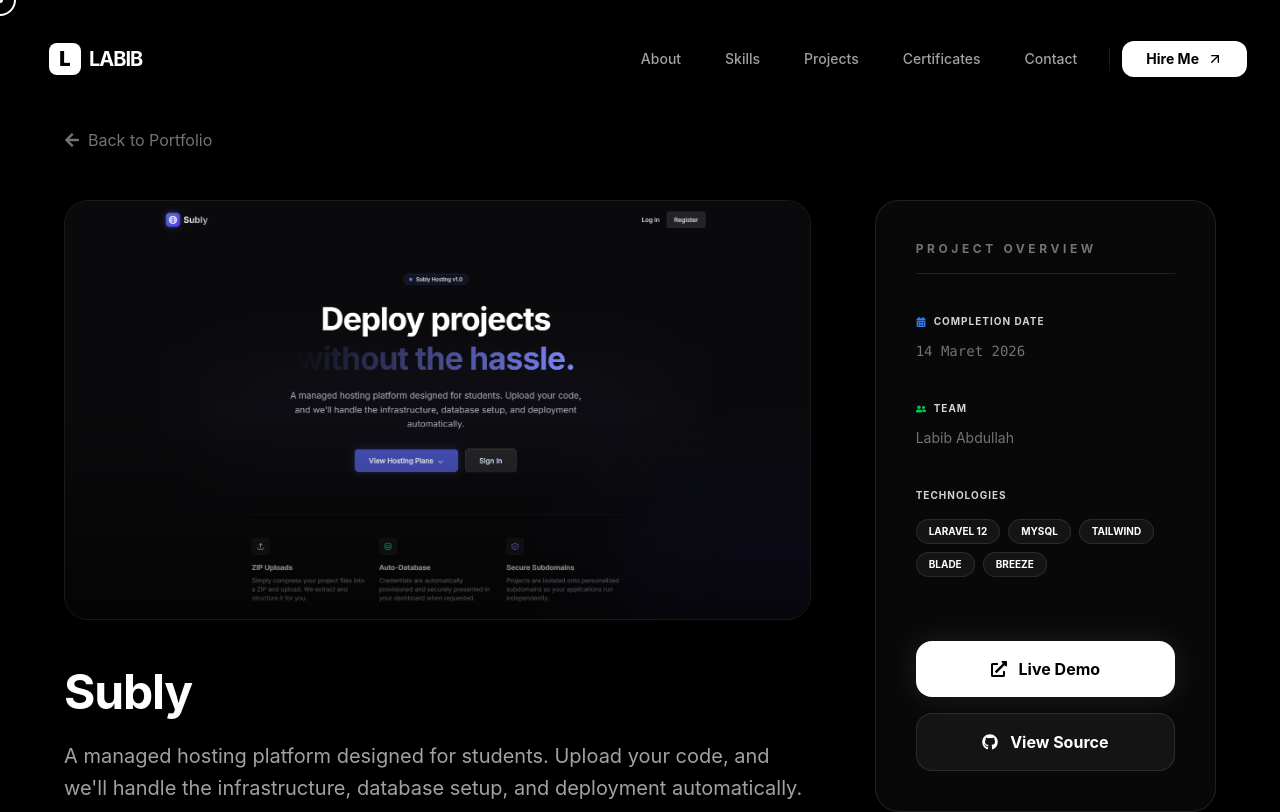
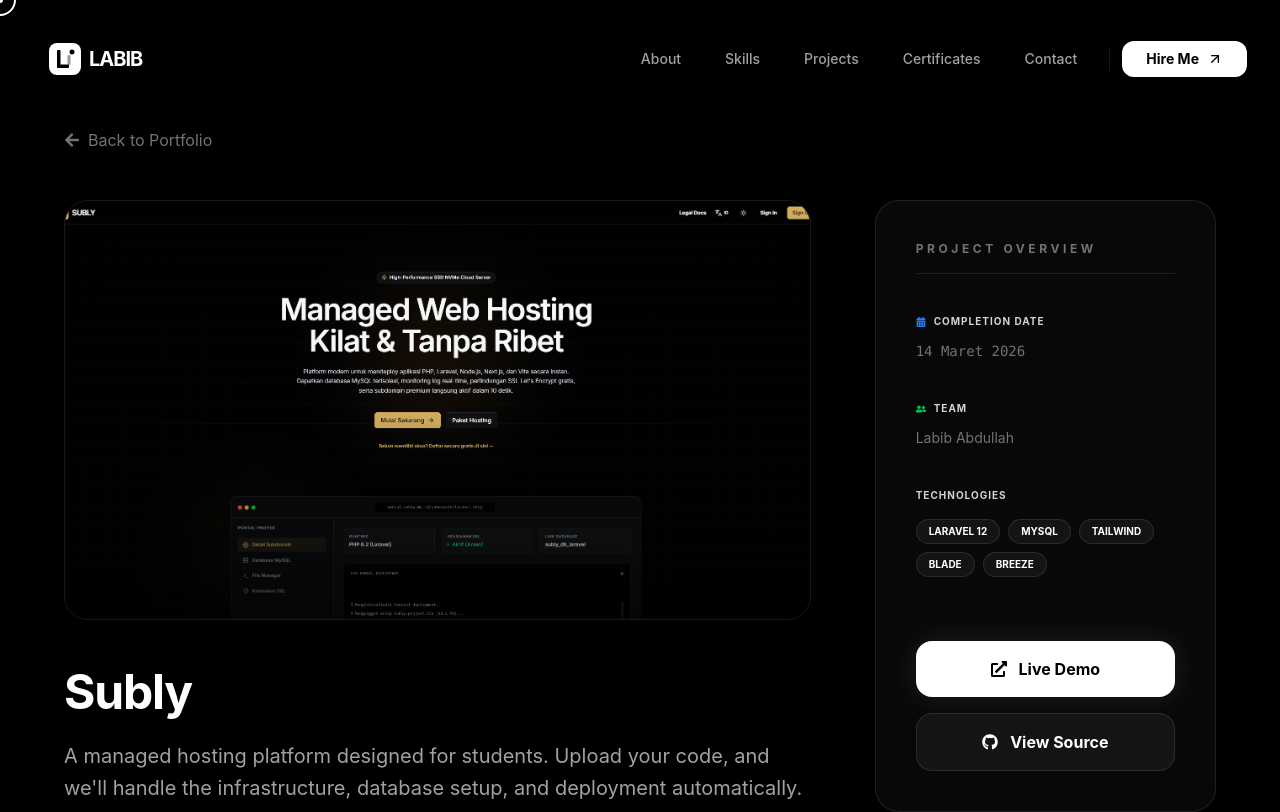
Before and after one commit to LabibAbdullah1/portofolio-labib, a React (Vite) app: page /project/1 in a window 1280 px wide. Shown: the top 812 px of the page. Built offline with nearby package versions, Linux system fonts and the light colour scheme.

Commit message:
feat: add navigation, certificate components, and data structure to the portfolio application

```diff
--- a/index.html
+++ b/index.html
@@ -5,7 +5,8 @@
   <meta charset="UTF-8" />
   <link rel="icon" type="image/png" href="/images/icon.png" />
   <meta name="viewport" content="width=device-width, initial-scale=1.0" />
-  <title>portfolio-labib</title>
+  <meta name="description" content="Labib Abdullah — Fullstack Developer & UI Specialist. Building high-performance, visually stunning web applications." />
+  <title>Labib Abdullah — Fullstack Developer</title>
 </head>
 
 <body>
--- a/src/components/Footer.jsx
+++ b/src/components/Footer.jsx
@@ -1,5 +1,6 @@
 import React from 'react';
 import { Github, Instagram, Linkedin, Mail, ArrowUp } from 'lucide-react';
+import Logo from './Logo';
 
 const Footer = () => {
     const scrollToTop = () => {
@@ -12,9 +13,7 @@ const Footer = () => {
                 <div className="flex flex-col md:flex-row items-center justify-between gap-12 pb-12 border-b border-white/10">
                     <div className="space-y-6 max-w-sm text-center md:text-left">
                         <div className="flex items-center justify-center md:justify-start gap-2">
-                            <div className="w-8 h-8 bg-white rounded-lg flex items-center justify-center">
-                                <span className="text-black font-black text-xl">L</span>
-                            </div>
+                            <Logo size={32} />
                             <span className="text-white font-bold tracking-tighter text-2xl">LABIB</span>
                         </div>
                         <p className="text-neutral-500 leading-relaxed text-sm">
--- a/src/components/Layout.jsx
+++ b/src/components/Layout.jsx
@@ -1,5 +1,5 @@
 import React, { useState, useEffect } from 'react';
-import { motion, useMotionValue, useSpring } from 'framer-motion';
+import { motion, useMotionValue, useSpring, useTransform, useMotionTemplate } from 'framer-motion';
 import Navbar from './Navbar';
 import Footer from './Footer';
 import ParticleBackground from './ParticleBackground';
@@ -10,6 +10,9 @@ export const Layout = ({ children }) => {
 
   const springX = useSpring(mouseX, { damping: 50, stiffness: 100 });
   const springY = useSpring(mouseY, { damping: 50, stiffness: 100 });
+
+  // Reaktif menggunakan useMotionTemplate agar gradient benar-benar ikut mouse
+  const background = useMotionTemplate`radial-gradient(800px circle at ${springX}px ${springY}px, rgba(255, 255, 255, 0.05), transparent 40%)`;
 
   useEffect(() => {
     const handleMouseMove = (e) => {
@@ -30,14 +33,7 @@ export const Layout = ({ children }) => {
       <div className="fixed inset-0 pointer-events-none z-0">
         <motion.div
             className="absolute inset-0 z-10"
-            style={{
-                background: `radial-gradient(800px circle at var(--x) var(--y), rgba(255, 255, 255, 0.05), transparent 40%)`,
-                '--x': springX.get() + 'px',
-                '--y': springY.get() + 'px',
-            }}
-            animate={{
-                background: `radial-gradient(800px circle at ${springX.get()}px ${springY.get()}px, rgba(255, 255, 255, 0.05), transparent 40%)`,
-            }}
+            style={{ background }}
         />
       </div>
 
--- /dev/null
+++ b/src/components/Logo.jsx
@@ -0,0 +1,41 @@
+import React from 'react';
+
+/**
+ * Logo komponen untuk Labib Abdullah
+ * Desain: Inisial "L" stylized dengan aksen garis diagonal geometric
+ */
+export const Logo = ({ size = 32, className = '' }) => (
+  <svg
+    width={size}
+    height={size}
+    viewBox="0 0 32 32"
+    fill="none"
+    xmlns="http://www.w3.org/2000/svg"
+    className={className}
+  >
+    {/* Background rounded square */}
+    <rect width="32" height="32" rx="8" fill="white" />
+
+    {/* Letter L - vertical stroke */}
+    <rect x="8" y="7" width="3.5" height="18" rx="1" fill="black" />
+
+    {/* Letter L - horizontal stroke */}
+    <rect x="8" y="21.5" width="12" height="3.5" rx="1" fill="black" />
+
+    {/* Accent dot - top right, adds dynamism */}
+    <circle cx="23" cy="9" r="2.5" fill="black" />
+
+    {/* Accent line - diagonal element for modern feel */}
+    <rect
+      x="18.5"
+      y="12"
+      width="3"
+      height="10"
+      rx="1"
+      fill="black"
+      opacity="0.4"
+    />
+  </svg>
+);
+
+export default Logo;
--- a/src/components/Navbar.jsx
+++ b/src/components/Navbar.jsx
@@ -2,6 +2,7 @@ import React, { useState, useEffect } from 'react';
 import { Link, useLocation } from 'react-router-dom';
 import { motion, AnimatePresence } from 'framer-motion';
 import { Menu, X, ArrowUpRight } from 'lucide-react';
+import Logo from './Logo';
 
 const Navbar = () => {
     const [isOpen, setIsOpen] = useState(false);
@@ -33,8 +34,8 @@ const Navbar = () => {
                     }`}>
                     {/* Logo */}
                     <Link to="/" className="flex items-center gap-2 group px-4">
-                        <div className="w-8 h-8 bg-white rounded-lg flex items-center justify-center group-hover:rotate-12 transition-transform">
-                            <span className="text-black font-black text-xl">L</span>
+                        <div className="group-hover:rotate-12 transition-transform duration-300">
+                            <Logo size={32} />
                         </div>
                         <span className="text-white font-bold tracking-tighter text-xl">LABIB</span>
                     </Link>
--- a/src/data/certificates.jsx
+++ b/src/data/certificates.jsx
@@ -9,7 +9,7 @@ export const certificates = [
     {
         id: 2,
         title: "Sertifikat Participant Gemini Achiever",
-        issuer: "Goggle Student Ambasador",
+        issuer: "Google Student Ambassador",
         date: "19 Desember 2025",
         image: "./sertifikat/Gemini-Achiever.png",
     },
@@ -17,91 +17,91 @@ export const certificates = [
         id: 3,
         title: "Sertifikat Lulus Kompetensi Prompt Enggineer",
         issuer: "Dicoding Indonesia",
-        date: " 19 September 2025",
+        date: "19 September 2025",
         image: "./sertifikat/sertifikat-promptEngineer.png",
     },
     {
         id: 4,
         title: "Sertifikat Lulus Kompetensi Laravel Basic 1",
         issuer: "Garuda Cyber Indonesia",
-        date: " 04 September 2025",
+        date: "04 September 2025",
         image: "./sertifikat/serifikat-GCI.png",
     },
     {
         id: 5,
         title: "Sertifikat Lulus Kompetensi Generative AI",
         issuer: "Dicoding Indonesia",
-        date: " 07 November 2025",
+        date: "07 November 2025",
         image: "./sertifikat/sertifikat-GenAI.png",
     },
     {
         id: 6,
         title: "Sertifikat Lulus Kompetensi Dasar AI",
         issuer: "Dicoding Indonesia",
-        date: " 26 Desember 2025",
+        date: "26 Desember 2025",
         image: "./sertifikat/dasarAI.png",
     },
     {
         id: 7,
         title: "Sertifikat Lulus Kompetensi Dasar Pemrograman Web",
         issuer: "Dicoding Indonesia",
-        date: " 14 Februari 2026",
+        date: "14 Februari 2026",
         image: "./sertifikat/pemrogramanWeb.png",
     },
     {
         id: 8,
         title: "Sertifikat Lulus Kompetensi Front-End Web untuk Pemula",
         issuer: "Dicoding Indonesia",
-        date: " 03 Maret 2026",
+        date: "03 Maret 2026",
         image: "./sertifikat/frontEndWeb.png",
     },
     {
         id: 9,
         title: "Sertifikat Lulus Kompetensi Dasar Cloud dan Generative AI di AWS",
         issuer: "Dicoding Indonesia",
-        date: " 14 Februari 2026",
+        date: "14 Februari 2026",
         image: "./sertifikat/GenAiDiAws.png",
     },
     {
         id: 10,
         title: "Sertifikat Lulus Kompetensi Dasar Pemrograman untuk menjadi Software Developer",
         issuer: "Dicoding Indonesia",
-        date: " 10 Februari 2026",
+        date: "10 Februari 2026",
         image: "./sertifikat/DasarPemrogramanToSoftDev.png",
     },
     {
         id: 11,
         title: "Sertifikat Lulus Kompetensi Dasar Pemrograman Javascript",
         issuer: "Dicoding Indonesia",
-        date: " 25 Februari 2026",
+        date: "25 Februari 2026",
         image: "./sertifikat/pemrogramanJavascript.png",
     },
     {
         id: 12,
         title: "Sertifikat Lulus Kompetensi Membuat Aplikasi web dengan react",
         issuer: "Dicoding Indonesia",
-        date: " 09 Maret 2026",
+        date: "09 Maret 2026",
         image: "./sertifikat/webReact.png",
     },
     {
         id: 13,
         title: "Sertifikat Lulus Kompetensi Belajar Fundamental Aplikasi Web dengan React",
         issuer: "Dicoding Indonesia",
-        date: " 20 Maret 2026",
+        date: "20 Maret 2026",
         image: "./sertifikat/FundamentalAplikasiWebReact.png",
     },
     {
         id: 14,
         title: "Sertifikat Lulus Kompetensi Belajar Back-End Pemula dengan JavaScript",
         issuer: "Dicoding Indonesia",
-        date: " 23 Maret 2026",
+        date: "23 Maret 2026",
         image: "./sertifikat/BackEndPemulaDenganJavascript.png",
     },
     {
         id: 15,
         title: "Sertifikat Lulus Kompetensi Belajar Fundamental Back-End dengan JavaScript",
         issuer: "Dicoding Indonesia",
-        date: " 05 April 2026",
+        date: "05 April 2026",
         image: "./sertifikat/FundamentalBackEndDenganJavascript.png",
     },
 ]
--- a/vite.config.js
+++ b/vite.config.js
@@ -4,13 +4,6 @@ import tailwindcss from '@tailwindcss/vite'
 
 // https://vite.dev/config/
 export default defineConfig({
-  content: [
-    "./index.html",
-    "./src/**/*.{js,ts,jsx,tsx}",
-  ],
-  theme: {
-    extend: {},
-  },
   plugins: [
     react(),
     tailwindcss(),
```
Also changed, not shown: src/components/CertificateCard.jsx (+1 -2 lines), src/pages/ProjectDetail.jsx (+2 -2 lines), public/images/subly.png, vercel.json (added).
